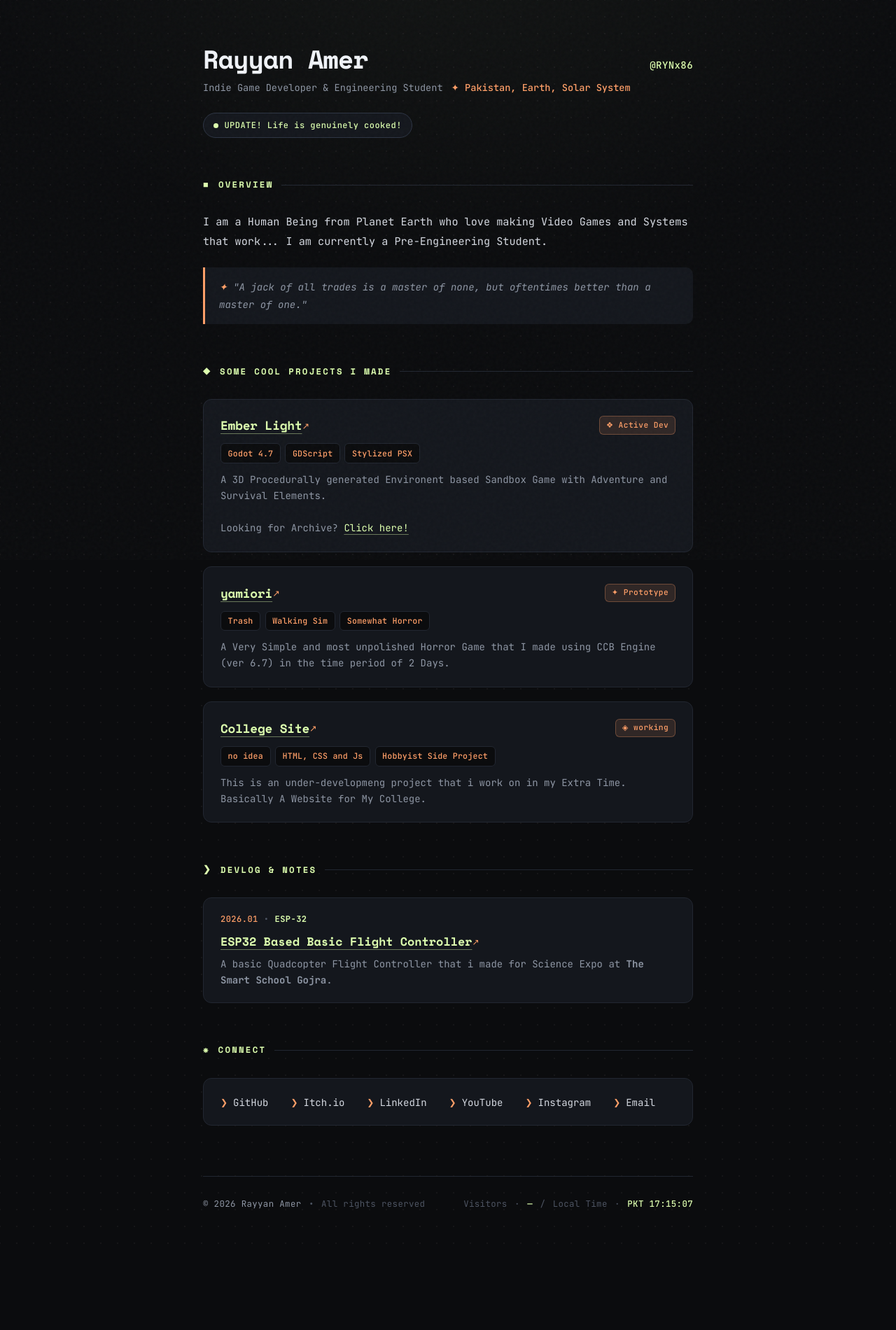
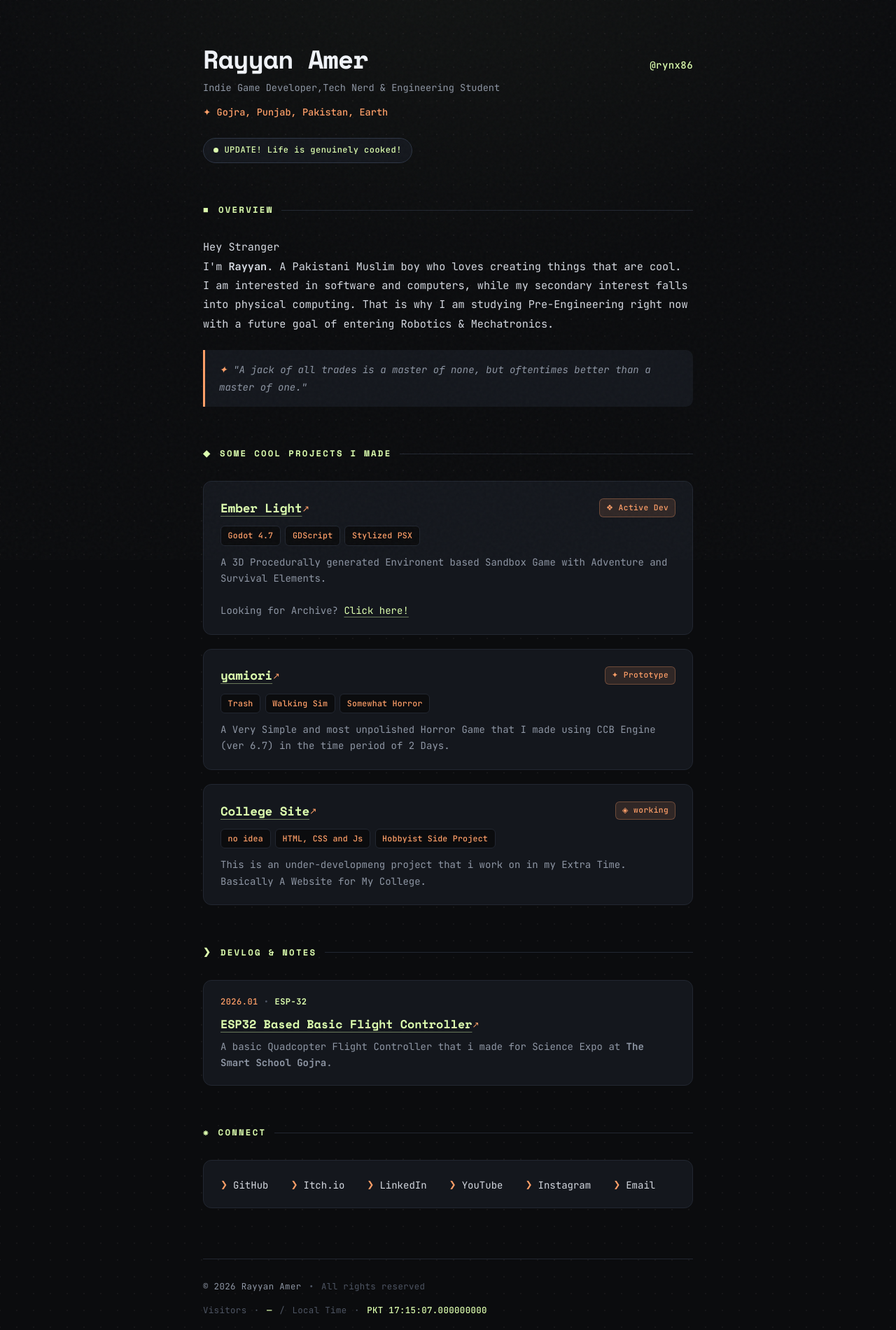
Before and after one commit to rayyanamer/rayyanamer.github.io, a plain HTML site: page index.html in a window 1280 px wide. Shown: the whole page at 70% size. Before the commit the page ends 1795 px from the top, so only its background shows below. Drawn offline with nearby package versions, Linux system fonts and the light colour scheme.

Commit message:
Update index.html

```diff
--- a/index.html
+++ b/index.html
@@ -447,12 +447,12 @@
     <header>
       <div class="header-top">
         <h1>Rayyan Amer</h1>
-        <span class="handle">@RYNx86</span>
+        <span class="handle">@rynx86</span>
       </div>
 
       <div class="subtitle-row">
-        <span>Indie Game Developer &amp; Engineering Student</span>
-        <span class="location">✦ Pakistan, Earth, Solar System</span>
+        <span>Indie Game Developer,Tech Nerd &amp; Engineering Student</span>
+        <span class="location">✦ Gojra, Punjab, Pakistan, Earth</span>
       </div>
 
       <div class="status-badge">
@@ -466,7 +466,7 @@
       <section>
         <h2 class="section-title"><span class="title-sym">■</span> OVERVIEW</h2>
         <p class="bio-text">
-          I am a Human Being from Planet Earth who love making Video Games and Systems that work... I am currently a Pre-Engineering Student.
+          Hey Stranger<br> I'm <Strong>Rayyan</Strong>. A Pakistani Muslim boy who loves creating things that are cool. I am interested in software and computers, while my secondary interest falls into physical computing. That is why I am studying Pre-Engineering right now with a future goal of entering Robotics & Mechatronics.
         </p>
         <blockquote class="quote-block">
           <span class="accent-text">✦</span> "A jack of all trades is a master of none, but oftentimes better than a master of one."
@@ -614,6 +614,9 @@
         async src="//gc.zgo.at/count.js"></script>
 
   <script>
+    const clockStartMs = Date.now();
+const clockStartPerf = performance.now();
+
 function updateClock() {
   const now = new Date();
   const options = {
@@ -624,13 +627,31 @@
     second: '2-digit'
   };
   const timeString = new Intl.DateTimeFormat('en-GB', options).format(now);
+
+  // Elapsed milliseconds since clockStartMs using high-res timer
+  const elapsedPerfMs = performance.now() - clockStartPerf;
+  const totalMs = clockStartMs + elapsedPerfMs;
+
+  // Extract fractional milliseconds and scale to 9-digit nanoseconds
+  const fractionalMs = totalMs % 1000;
+  const nanoseconds = Math.floor(fractionalMs * 1_000_000)
+    .toString()
+    .padStart(9, '0');
+
   const timeElem = document.getElementById('live-time');
   if (timeElem) {
-        timeElem.textContent = `PKT ${timeString}`;
+    timeElem.textContent = `PKT ${timeString}.${nanoseconds}`;
   }
 }
-    setInterval(updateClock, 1000);
+
+// Use requestAnimationFrame so the fractional digits actually animate
+function tick() {
   updateClock();
+  requestAnimationFrame(tick);
+}
+
+updateClock();
+requestAnimationFrame(tick);
 
     async function updateVisitorCount() {
       const countElement = document.getElementById('visitor-count');
```
Lines whose indentation alone changed are shown as unchanged.
